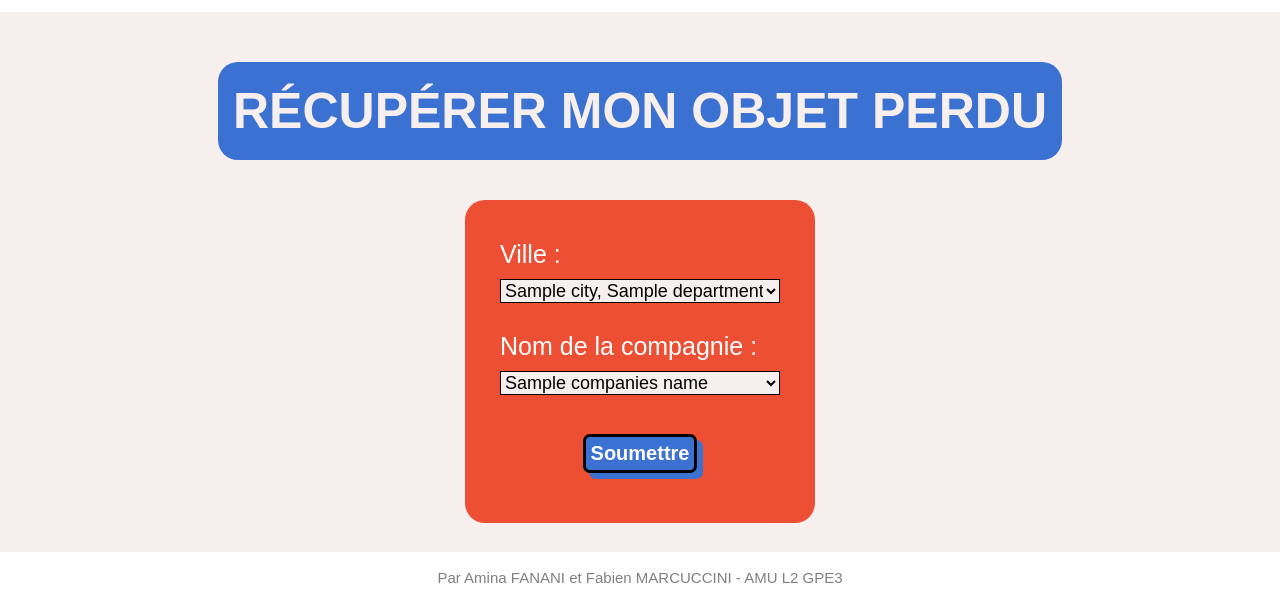
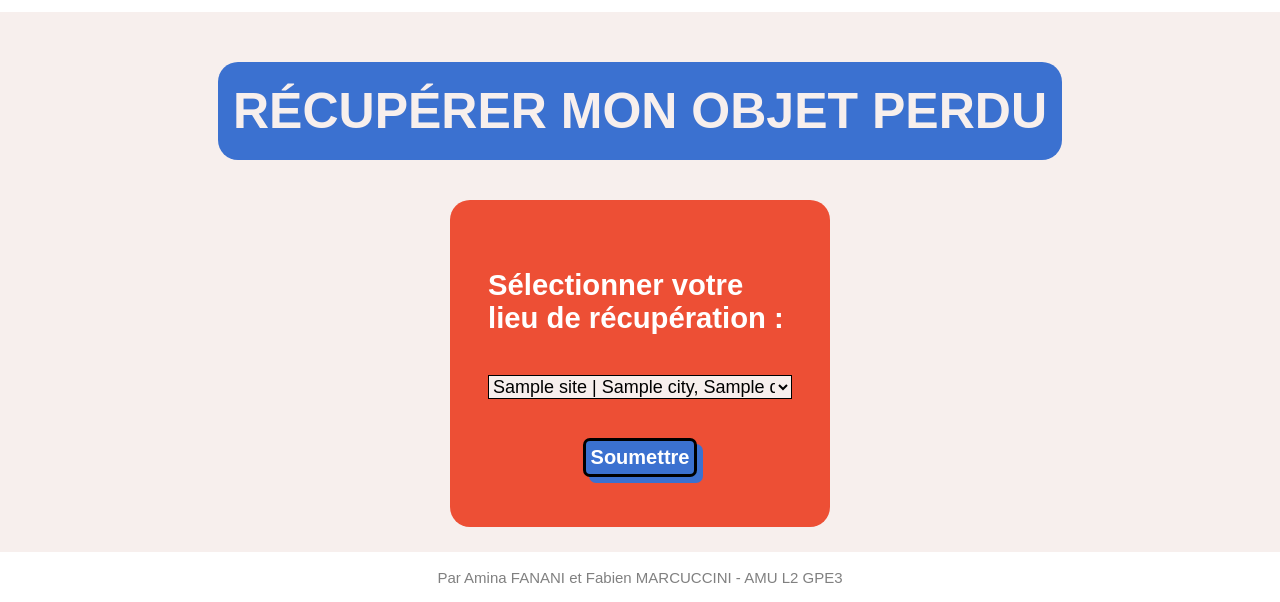
Before and after one commit to fabien-mrccc/univ-s4-web-project-transport_objet_perdu, a Flask app: template templates/recuperer_objet_perdu.html in a window 1280 px wide. Shown: the part 198-800 px from the top of the page. Run offline with Flask 3, Linux system fonts and the light colour scheme; the template is opened without the code that fills it: most values are stand-ins (such as "Sample title", 1, 10 or a date in 2020).

Commit message:
update <form action=/recuperer-objet-perdu method=post> and style.css

```diff
--- a/static/style.css
+++ b/static/style.css
@@ -248,6 +248,10 @@ input, select {
     font-size: 15px;
 }
 
+#recuperer-objet-perdu {
+    width: 380px;
+}
+
 /*########################
 #        RESPONSIVE      #
 ########################*/
--- a/templates/recuperer_objet_perdu.html
+++ b/templates/recuperer_objet_perdu.html
@@ -4,23 +4,13 @@
         <div class="h2-container">
             <h2>RÉCUPÉRER MON OBJET PERDU</h2>
         </div>
-        <div class="basic-form">
+        <div class="basic-form" id="recuperer-objet-perdu">
             <form action="/recuperer-objet-perdu" method="post">
-
-                <label for="cities">Ville :</label><br>
-                <select name="cities" id="cities" required>
-                {% if cities %}
-                    {% for city in cities %}
-                        <option value="{{ city['Name'] }}, {{ city['Department'] }}">{{ city['Name'] }}, {{ city['Department'] }}</option>
-                    {% endfor %}
-                {% endif %}
-                </select><br><br>
-
-                <label for="companies_names">Nom de la compagnie :</label><br>
-                <select name="companies_names" id="companies_names" required>
-                {% if companies_names %}
-                    {% for company_name in companies_names %}
-                        <option value="{{ company_name }}">{{ company_name }}</option>
+                <h3>Sélectionner votre lieu de récupération :</h3>
+                <select name="recovery-sites" id="recovery-sites" required>
+                {% if recovery_sites %}
+                    {% for site in recovery_sites %}
+                        <option id="recovery-sites" value="{{ site['Name'] }} | {{ site['City'] }}, {{ site['Department'] }}">{{ site['Name'] }} | {{ site['City'] }}, {{ site['Department'] }}</option>
                     {% endfor %}
                 {% endif %}
                 </select><br><br>
```
